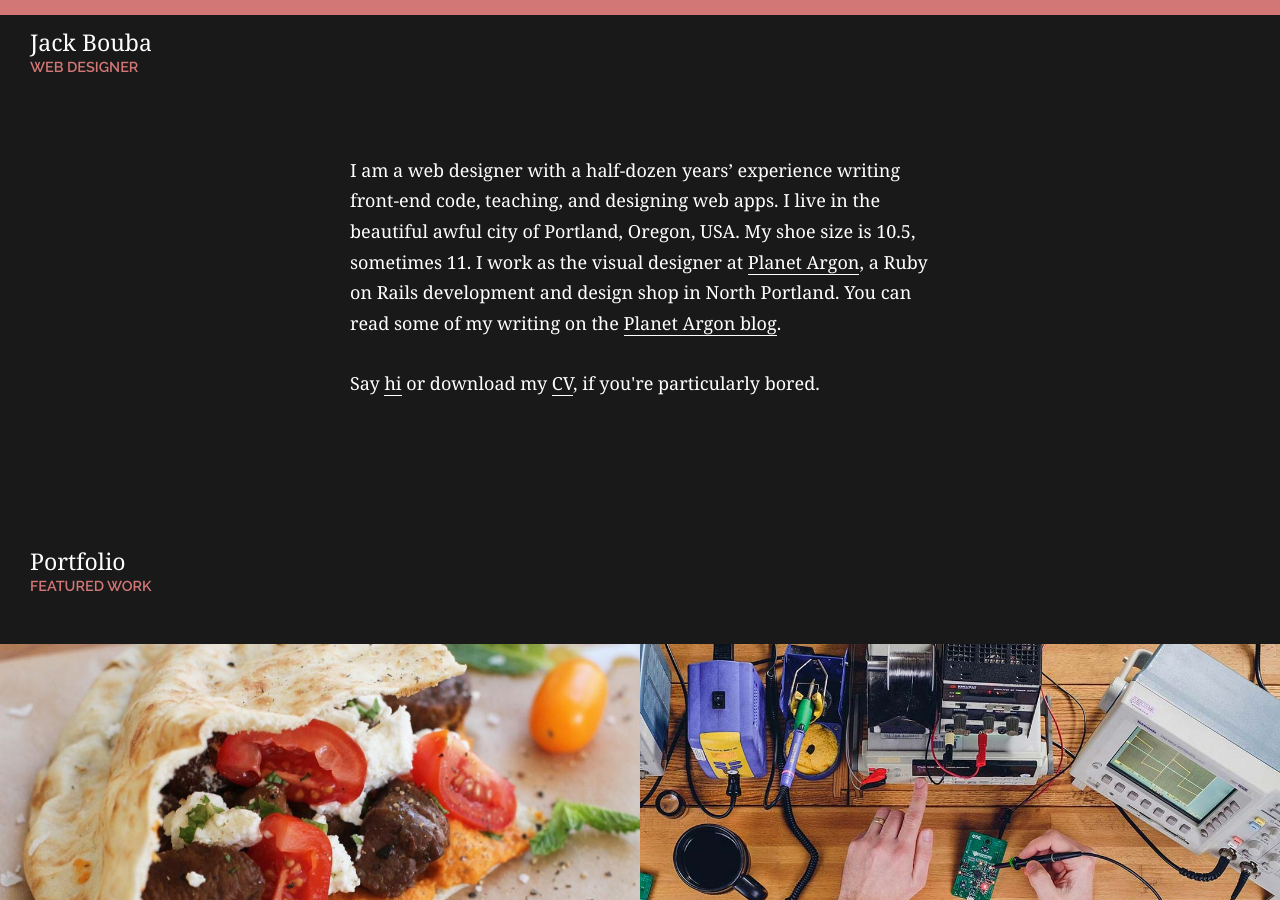
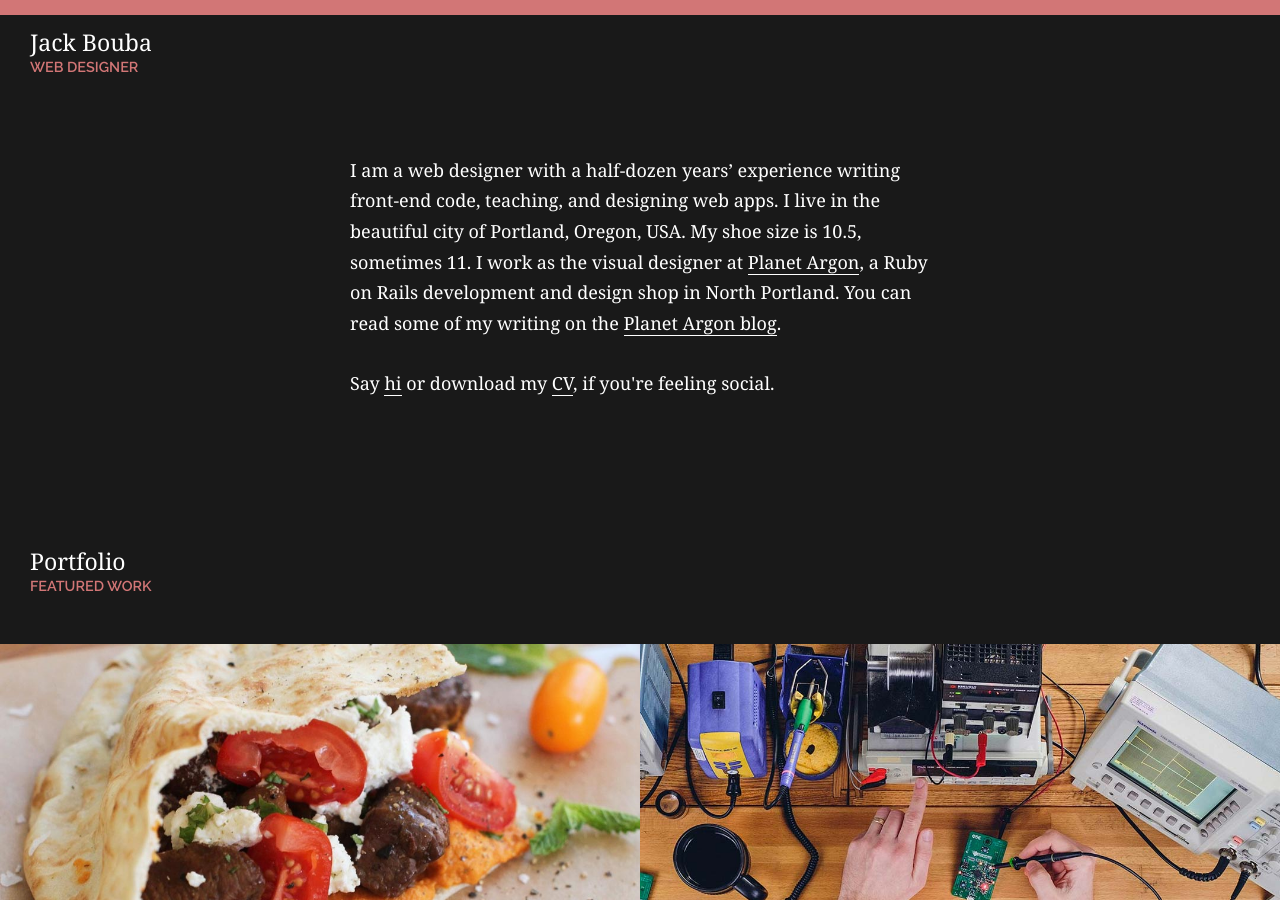
Before and after one commit to jackbouba/jb_com-v4, a Jekyll site: the page built from index.html, in a window 1280 px wide and 900 px high. Built offline with Jekyll 4.4.1, drawn with Linux system fonts in a browser that asks for light colours; nearby versions of some CDN libraries.

Commit message:
copy changes

```diff
--- a/index.html
+++ b/index.html
@@ -12,8 +12,8 @@ title: Jack Bouba - Web Designer in Portland, Oregon
   </div>
   <div class="row intro mtl mbxl">
     <div class="col-sm-6 col-sm-offset-3">
-      <p class="mbm">I am a web designer with a half-dozen years&rsquo; experience writing front-end code, teaching, and designing web apps. I live in the beautiful awful city of Portland, Oregon, USA. My shoe size is 10.5, sometimes 11. I work as the visual designer at <a href="http://www.planetargon.com" target="_blank">Planet Argon</a>, a Ruby on Rails development and design shop in North Portland. You can read some of my writing on the <a href="http://blog.planetargon.com/jack-bouba" target="_blank">Planet Argon blog</a>.</p>
-      <p>Say <a href="mailto:jackbouba@gmail.com">hi</a> or download my <a href="/assets/cv.pdf">CV</a>, if you're particularly bored.</p>
+      <p class="mbm">I am a web designer with a half-dozen years&rsquo; experience writing front-end code, teaching, and designing web apps. I live in the beautiful city of Portland, Oregon, USA. My shoe size is 10.5, sometimes 11. I work as the visual designer at <a href="http://www.planetargon.com" target="_blank">Planet Argon</a>, a Ruby on Rails development and design shop in North Portland. You can read some of my writing on the <a href="http://blog.planetargon.com/jack-bouba" target="_blank">Planet Argon blog</a>.</p>
+      <p>Say <a href="mailto:jackbouba@gmail.com">hi</a> or download my <a href="/assets/cv.pdf">CV</a>, if you're feeling social.</p>
     </div>
   </div>
   <div class="row mbm">
```
Also changed, not shown: 1 other file.
